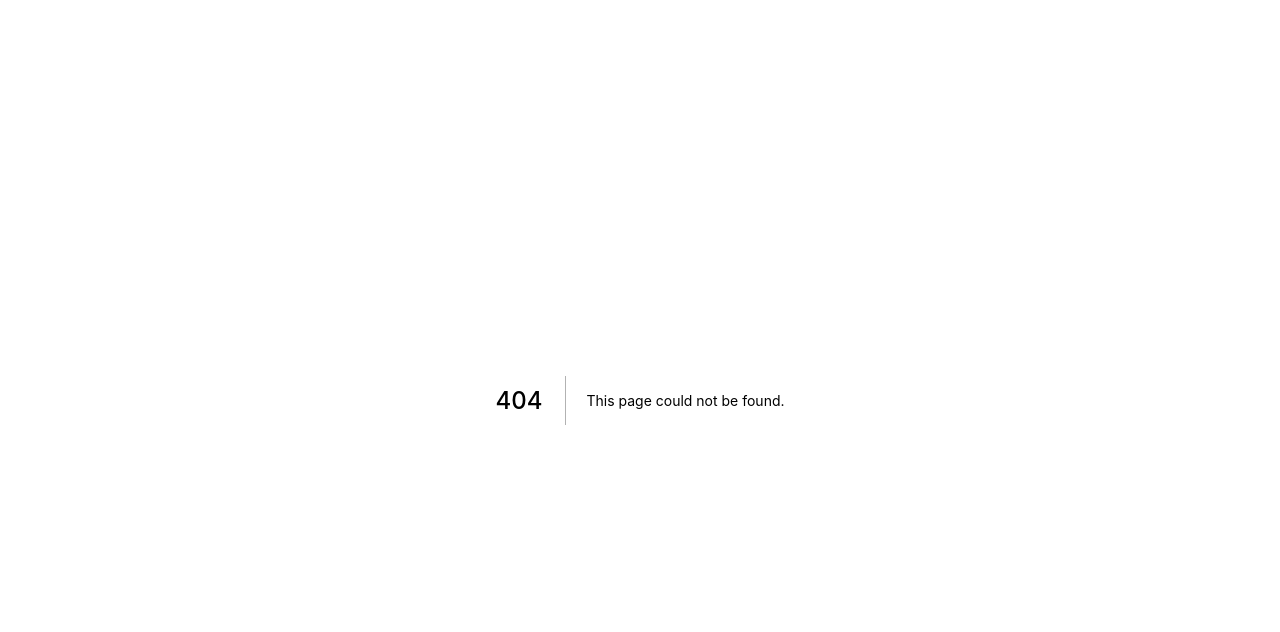
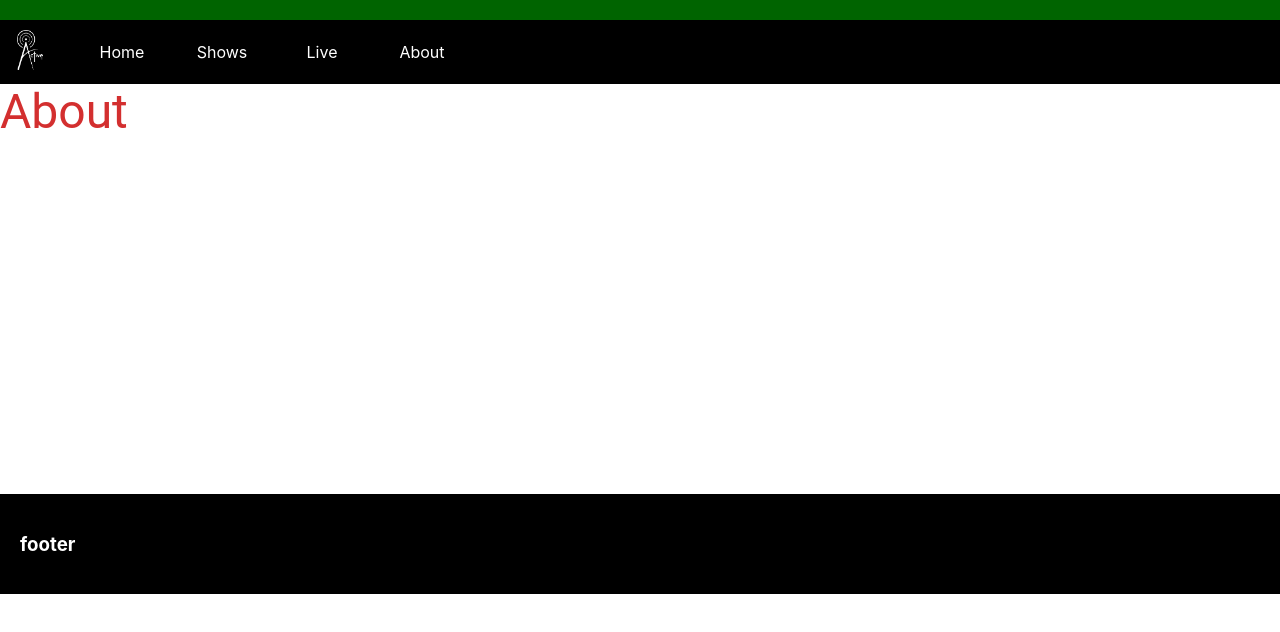
Before and after one commit to Schadrack10/Active-FM, a Next.js app: page /About in a window 1280 px wide. Before the commit this address had no page. Shown: the top 632 px of the page. Built offline with nearby package versions, Linux system fonts and the light colour scheme.

Commit message:
created basic routing

```diff
--- /dev/null
+++ b/components/Footer.jsx
@@ -0,0 +1,26 @@
+import React from 'react'
+import Box from '@mui/material/Box';
+import Paper from '@mui/material/Paper';
+import Grid from '@mui/material/Grid';
+
+
+const container = {
+    background:"black",
+    height:"100px",
+    width:"100%",
+    color:"white",
+    padding:"20px"
+}
+
+
+
+
+const Footer = () => {
+  return (
+   <footer style={container}>
+       <h3>footer</h3>
+   </footer>
+  )
+}
+
+export default Footer
--- /dev/null
+++ b/components/Layout.js
@@ -0,0 +1,18 @@
+import React from 'react'
+import Footer from './Footer'
+import Navbar from './Navbar'
+
+
+const Layout = ({children}) => {
+  return (
+  <>
+
+ <Navbar/>
+  {children}
+   <Footer/>
+
+  </>
+  )
+}
+
+export default Layout
--- a/components/Navbar.jsx
+++ b/components/Navbar.jsx
@@ -0,0 +1,87 @@
+import React from "react";
+import Link from "next/link"
+import Box from '@mui/material/Box';
+import Paper from '@mui/material/Paper';
+import Grid from '@mui/material/Grid';
+import Typography from '@mui/material/Typography';
+
+
+
+const flexBoxCenter ={
+    display:"flex" ,
+    alignItems:"center" ,
+    justifycontent:"center"
+}
+const resImg = {
+   objectFit:"contain",
+}
+
+const navbar = {
+  display: "flex",
+  height: "auto",
+  color:"white",
+  background:"black"
+}
+
+const topBar = {
+  height: "20px",
+  width: "100%",
+  background: "darkgreen",
+}
+
+const half = {
+    width:"50%",
+    height:"100%",
+    padding:"10px",
+    display:"flex"
+
+
+}
+const linkContainer={
+
+    width:"90%",
+    display:"flex",
+    alignItems:"center"
+}
+const navLinks={
+
+    width:"100px",
+    height:"100%",
+    display:"flex",
+    alignItems:"center",
+    justifyContent:"center"
+}
+
+
+const Navbar = () => {
+  return (
+    <header>
+      <div style={topBar}></div>
+      <nav style={navbar}>
+           <div style={half}>
+                <div style={{width:"10%"}}>
+                <img src="main-logo.png" alt="" width={40} height={40} style={resImg} />
+                </div>
+                <div style={linkContainer}>
+                    <div style={navLinks}>
+                       <Link  href="/"><a>Home</a></Link>
+                    </div>
+                    <div style={navLinks}>
+                       <Link  href="/Shows"><a>Shows</a></Link>
+                    </div>
+                    <div style={navLinks}>
+                       <Link  href="/Live"><a>Live</a></Link>
+                    </div>
+                    <div style={navLinks}>
+                       <Link  href="/About"><a>About</a></Link>
+                    </div>
+                </div>
+           </div>
+
+           <div style={half}></div>
+      </nav>
+    </header>
+  );
+};
+
+export default Navbar;
--- /dev/null
+++ b/pages/About.js
@@ -0,0 +1,18 @@
+import React from 'react'
+import Box from '@mui/material/Box';
+import Paper from '@mui/material/Paper';
+import Grid from '@mui/material/Grid';
+import Typography from '@mui/material/Typography';
+
+
+const About = () => {
+  return (
+   <Box sx={{height:"410px"}}>
+
+    <Typography variant="h3" color="error">About</Typography>
+
+   </Box>
+  )
+}
+
+export default About
--- a/pages/_app.js
+++ b/pages/_app.js
@@ -1,7 +1,17 @@
+import Layout from '../components/Layout'
 import '../styles/globals.css'
 
 function MyApp({ Component, pageProps }) {
-  return <Component {...pageProps} />
+  return (
+    <>
+
+      <Layout>
+        <Component {...pageProps} />
+      </Layout>
+
+    </>
+  )
+
 }
 
 export default MyApp
```
Also changed, not shown: pages/Live.jsx (added, +18 -0 lines), pages/Shows.jsx (added, +20 -0 lines), pages/index.js (+11 -54 lines), public/main-logo.png (added).
